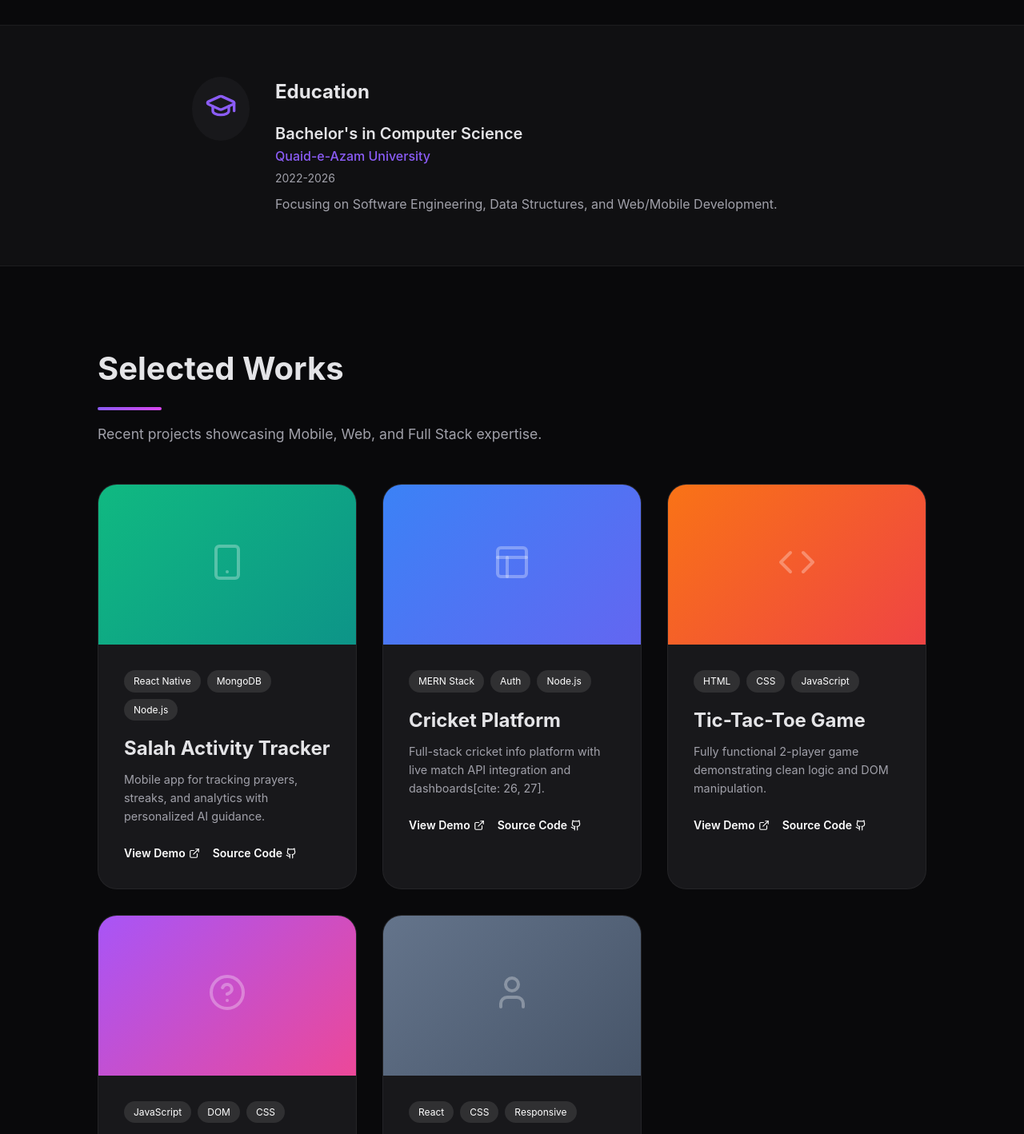
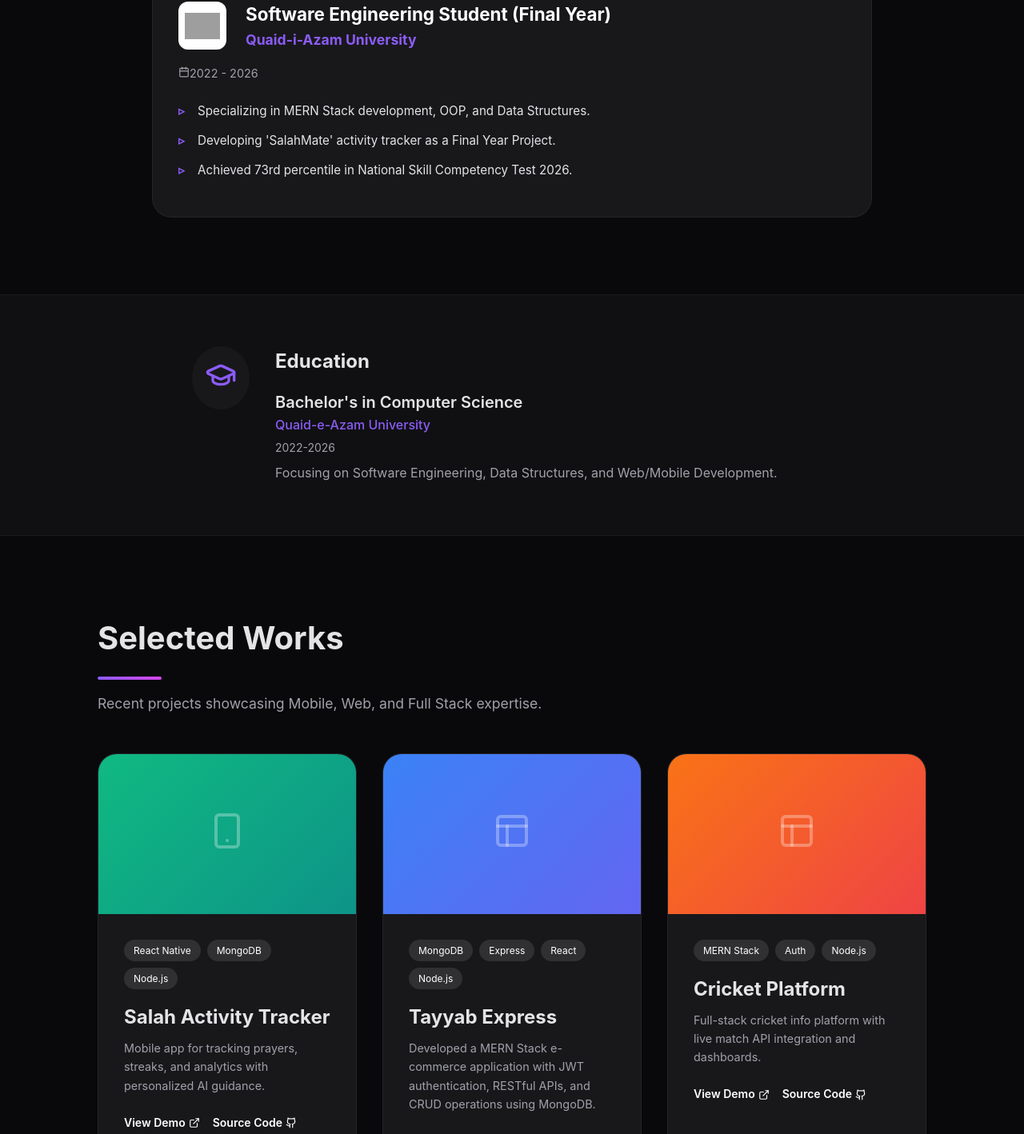
Before and after one commit to Tayyab-Mehboob786/Tayyab-Mehboob, a React (Vite) app: page / in a window 1280 px wide. Shown: the part 4053-5471 px from the top of the page at 80% size. Built offline with nearby package versions, Linux system fonts and the light colour scheme; no server answers; grey boxes are pictures that could not be loaded.

Commit message:
Update UI layout and fix navigation bug

```diff
--- a/src/App.css
+++ b/src/App.css
@@ -718,3 +718,58 @@ button {
   color: var(--primary);
   font-weight: bold;
 }
+/* Custom Modal Styling */
+.modal-overlay {
+  position: fixed;
+  inset: 0;
+  background: rgba(0, 0, 0, 0.7);
+  backdrop-filter: blur(4px);
+  display: flex;
+  align-items: center;
+  justify-content: center;
+  z-index: 9999;
+  padding: 2rem;
+}
+
+.modal-content {
+  background: #ffffff; /* White background like your screenshot */
+  color: #18181b; /* Dark text for contrast */
+  padding: 2.5rem;
+  border-radius: 12px;
+  max-width: 400px;
+  width: 100%;
+  text-align: center;
+  box-shadow: 0 20px 25px -5px rgba(0, 0, 0, 0.2);
+}
+
+.modal-header h3 {
+  color: #18181b;
+  font-size: 1.5rem;
+  margin-bottom: 1rem;
+  font-weight: 700;
+}
+
+.modal-content p {
+  color: #52525b;
+  margin-bottom: 2rem;
+  font-size: 1.1rem;
+}
+
+.modal-btn {
+  background: #2563eb; /* Blue button from DataTricks screenshot */
+  color: white;
+  padding: 0.75rem 2.5rem;
+  border-radius: 6px;
+  font-weight: 600;
+  border: none;
+  cursor: pointer;
+  transition: background 0.2s;
+}
+
+.modal-btn:hover {
+  background: #1d4ed8;
+}
+/* Add this to your App.css where other project cards are styled */
+.project-card.card-6 .project-image-placeholder {
+  background: linear-gradient(135deg, #f59e0b, #d97706); /* Amber/Orange gradient */
+}
--- a/src/components/Projects.jsx
+++ b/src/components/Projects.jsx
@@ -1,19 +1,18 @@
-import React from 'react';
-import { ExternalLink, Github } from 'lucide-react';
+import React, { useState } from 'react'; // Added useState
+import { ExternalLink, Github, X } from 'lucide-react';
 import { PORTFOLIO_DATA } from '../data';
-import { motion } from 'framer-motion';
-
-const list = {
-  hidden: { opacity: 0 },
-  show: { opacity: 1, transition: { staggerChildren: 0.08 } }
-};
-
-const card = {
-  hidden: { opacity: 0, y: 10 },
-  show: { opacity: 1, y: 0, transition: { type: 'spring', stiffness: 120, damping: 14 } }
-};
+import { motion, AnimatePresence } from 'framer-motion';
 
 const Projects = () => {
+  const [isModalOpen, setIsModalOpen] = useState(false);
+
+  const handleProjectLink = (e, link) => {
+    if (link === "#") {
+      e.preventDefault();
+      setIsModalOpen(true);
+    }
+  };
+
   return (
     <section id="projects" className="section-padding">
       <div className="container">
@@ -23,39 +22,59 @@ const Projects = () => {
           <p className="section-subtitle">Recent projects showcasing Mobile, Web, and Full Stack expertise.</p>
         </div>
 
-        <motion.div className="projects-grid" variants={list} initial="hidden" animate="show">
+        <div className="projects-grid">
           {PORTFOLIO_DATA.projects.map((project, index) => (
-            /* We add a specific class (card-1, card-2) to cycle through gradients defined in CSS */
-            <motion.div key={project.id} className={`project-card card-${index + 1}`} variants={card} whileHover={{ scale: 1.02, y: -6 }}>
+            <motion.div
+              key={project.id}
+              className={`project-card card-${index + 1}`}
+              initial={{ opacity: 0, y: 20 }}
+              whileInView={{ opacity: 1, y: 0 }}
+              viewport={{ once: true }}
+            >
               <div className="project-image-placeholder">
-                <div className="placeholder-icon">
-                   {project.icon}
-                </div>
+                <div className="placeholder-icon">{project.icon}</div>
               </div>
 
               <div className="project-content">
                 <div className="tags">
-                  {project.tech.map(t => (
-                    <span key={t} className="tag">{t}</span>
-                  ))}
+                  {project.tech.map(t => <span key={t} className="tag">{t}</span>)}
                 </div>
-
                 <h3 className="project-title">{project.title}</h3>
                 <p className="project-desc">{project.desc}</p>
-
                 <div className="project-links">
-                  <a href={project.links.demo} className="link-item">
+                  <a href={project.links.demo} className="link-item" onClick={(e) => handleProjectLink(e, project.links.demo)}>
                     View Demo <ExternalLink size={14} />
                   </a>
-                  <a href={project.links.code} className="link-item">
+                  <a href={project.links.code} className="link-item" onClick={(e) => handleProjectLink(e, project.links.code)}>
                     Source Code <Github size={14} />
                   </a>
                 </div>
               </div>
             </motion.div>
           ))}
-        </motion.div>
+        </div>
       </div>
+
+      {/* --- CUSTOM MODAL (Pop-up) --- */}
+      <AnimatePresence>
+        {isModalOpen && (
+          <div className="modal-overlay" onClick={() => setIsModalOpen(false)}>
+            <motion.div
+              initial={{ opacity: 0, scale: 0.9 }}
+              animate={{ opacity: 1, scale: 1 }}
+              exit={{ opacity: 0, scale: 0.9 }}
+              className="modal-content"
+              onClick={(e) => e.stopPropagation()}
+            >
+              <div className="modal-header">
+                <h3>🚧 Project Coming Soon!</h3>
+              </div>
+              <p>This Project is Under Development. Stay tuned!</p>
+              <button className="modal-btn" onClick={() => setIsModalOpen(false)}>OKAY</button>
+            </motion.div>
+          </div>
+        )}
+      </AnimatePresence>
     </section>
   );
 };
--- a/src/data.jsx
+++ b/src/data.jsx
@@ -93,7 +93,7 @@ export const PORTFOLIO_DATA = {
       desc: [
         "Leading strategic development and technical vision for the organization.",
         "Collaborating on full-stack solutions and managing software project lifecycles.",
-        "Driving innovation in software services within the local tech ecosystem"
+        "Driving innovation in software services within the local tech ecosystem."
       ]
     },
     {
@@ -107,7 +107,18 @@ export const PORTFOLIO_DATA = {
         "Focused on performance optimization and cross-browser compatibility."
       ]
     },
-     ],
+    {
+      company: "Quaid-i-Azam University",
+      role: "Software Engineering Student (Final Year)",
+      period: "2022 - 2026",
+      logo: "/qau.png",
+      desc: [
+        "Specializing in MERN Stack development, OOP, and Data Structures.",
+        "Developing 'SalahMate' activity tracker as a Final Year Project.",
+        "Achieved 73rd percentile in National Skill Competency Test 2026."
+      ]
+    }
+  ],
   education: [
     {
       degree: "Bachelor's in Computer Science",
@@ -127,14 +138,22 @@ export const PORTFOLIO_DATA = {
     },
     {
       id: 2,
+      title: "Tayyab Express",
+      desc: "Developed a MERN Stack e-commerce application with JWT authentication, RESTful APIs, and CRUD operations using MongoDB.",
+      tech: ["MongoDB", "Express", "React", "Node.js"],
+      links: { demo: "#", code: "https://github.com/Tayyab-Mehboob786/Tayyab_Express" },
+      icon: <Layout size={48} />
+    },
+    {
+      id: 3,
       title: "Cricket Platform",
-      desc: "Full-stack cricket info platform with live match API integration and dashboards[cite: 26, 27].",
+      desc: "Full-stack cricket info platform with live match API integration and dashboards.",
       tech: ["MERN Stack", "Auth", "Node.js"],
       links: { demo: "#", code: "https://github.com/Tayyab-Mehboob786/Cricket-website" },
       icon: <Layout size={48} />
     },
     {
-      id: 3,
+      id: 4,
       title: "Tic-Tac-Toe Game",
       desc: "Fully functional 2-player game demonstrating clean logic and DOM manipulation.",
       tech: ["HTML", "CSS", "JavaScript"],
@@ -142,7 +161,7 @@ export const PORTFOLIO_DATA = {
       icon: <Code size={48} />
     },
     {
-      id: 4,
+      id: 5,
       title: "Quiz Website",
       desc: "Multi-category quiz platform featuring dynamic DOM manipulation and score tracking.",
       tech: ["JavaScript", "DOM", "CSS"],
@@ -150,7 +169,7 @@ export const PORTFOLIO_DATA = {
       icon: <HelpCircle size={48} />
     },
     {
-      id: 5,
+      id: 6,
       title: "Personal Portfolio",
       desc: "Clean and responsive portfolio showcasing projects and technical skills.",
       tech: ["React", "CSS", "Responsive"],
```
